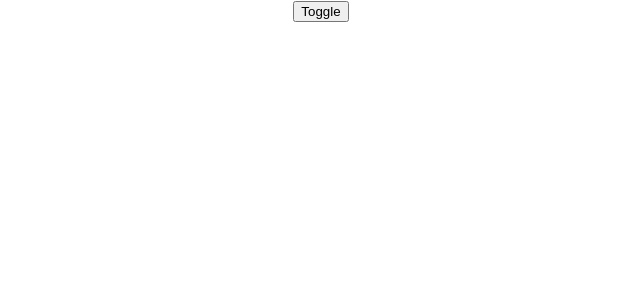
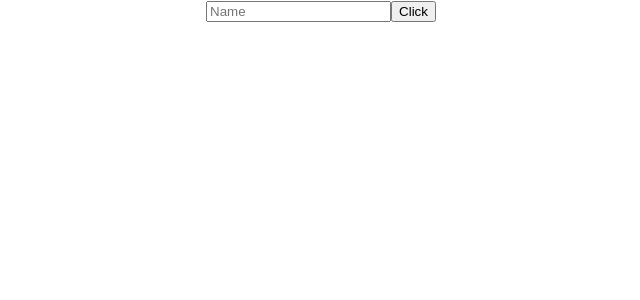
Before and after one commit to wahid-shuvo/udemy-course, a React (Create React App) app: page / in a window 1280 px wide. Shown: the top 300 px of the page, without its empty margins (319-959 px from the left). Built offline with nearby package versions, Linux system fonts and the light colour scheme.

Commit message:
Added Useref Example

```diff
--- a/src/components/FunctionalBasedComponent.jsx
+++ b/src/components/FunctionalBasedComponent.jsx
@@ -4,34 +4,20 @@
 //usereducer
 //useref
 
-import React,{ useReducer } from 'react';
-
-const intialState = {
-  flag: false,
-};
-const reducer = (state, action) => {
-  switch (action.type) {
-    case 'TOGGLE_BUTTON':
-      return (
-        {
-          ...state,
-          flag:!state.flag
-        }
-
-      )
-    default:
-      return state;
-
-  }
-};
+import React, { useReducer, useRef } from 'react';
 
 function FunctionalBasedComponent() {
 
-  const [state, dispatch] = useReducer(reducer, intialState);
-  console.log(state)
+  const inputRef=useRef(null)
+  console.log(inputRef)
+
+  const handleFocus=()=>{
+    inputRef.current.focus()
+  }
   return (
     <div>
-      <button onClick={() => dispatch({ type: 'TOGGLE_BUTTON' })}>Toggle</button>
+        <input ref={inputRef} name={"name"} placeholder={"Name"} type={"text"}/>
+      <button onClick={handleFocus}>Click</button>
     </div>
   );
 
```
